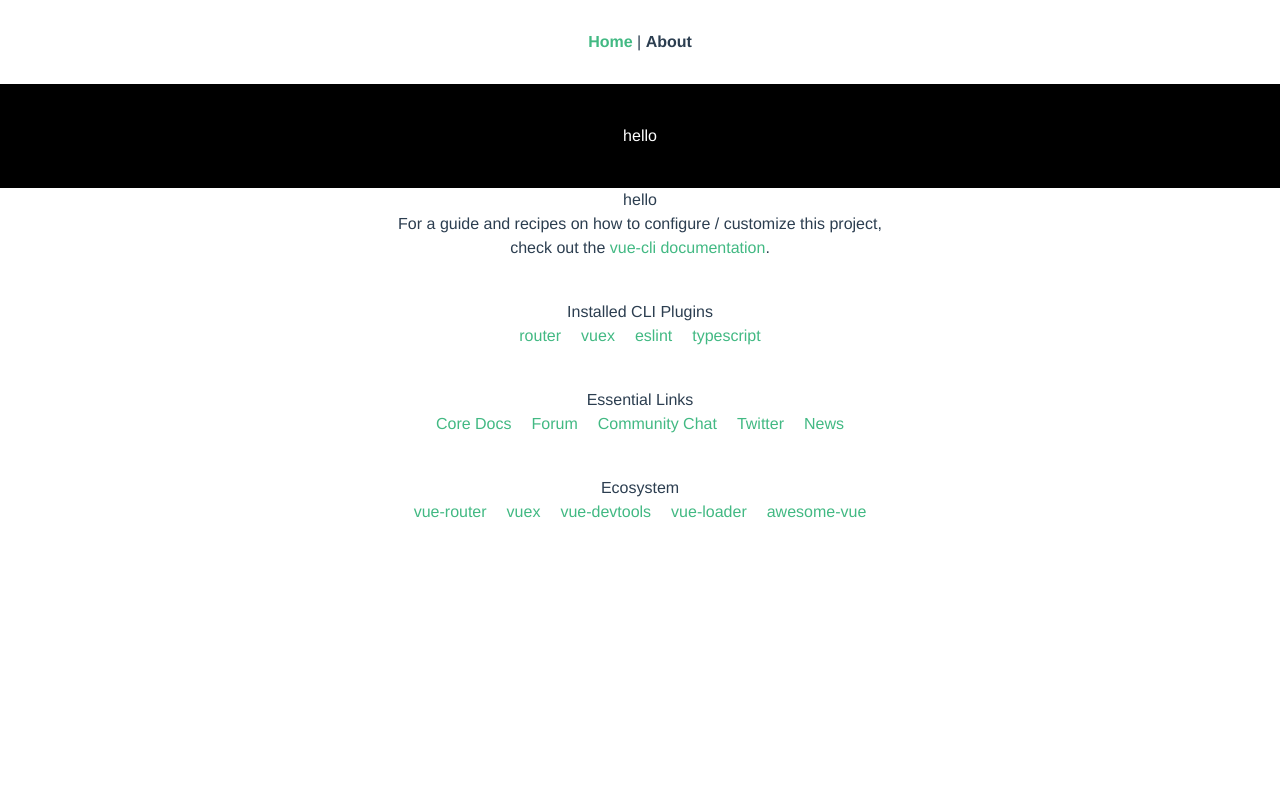
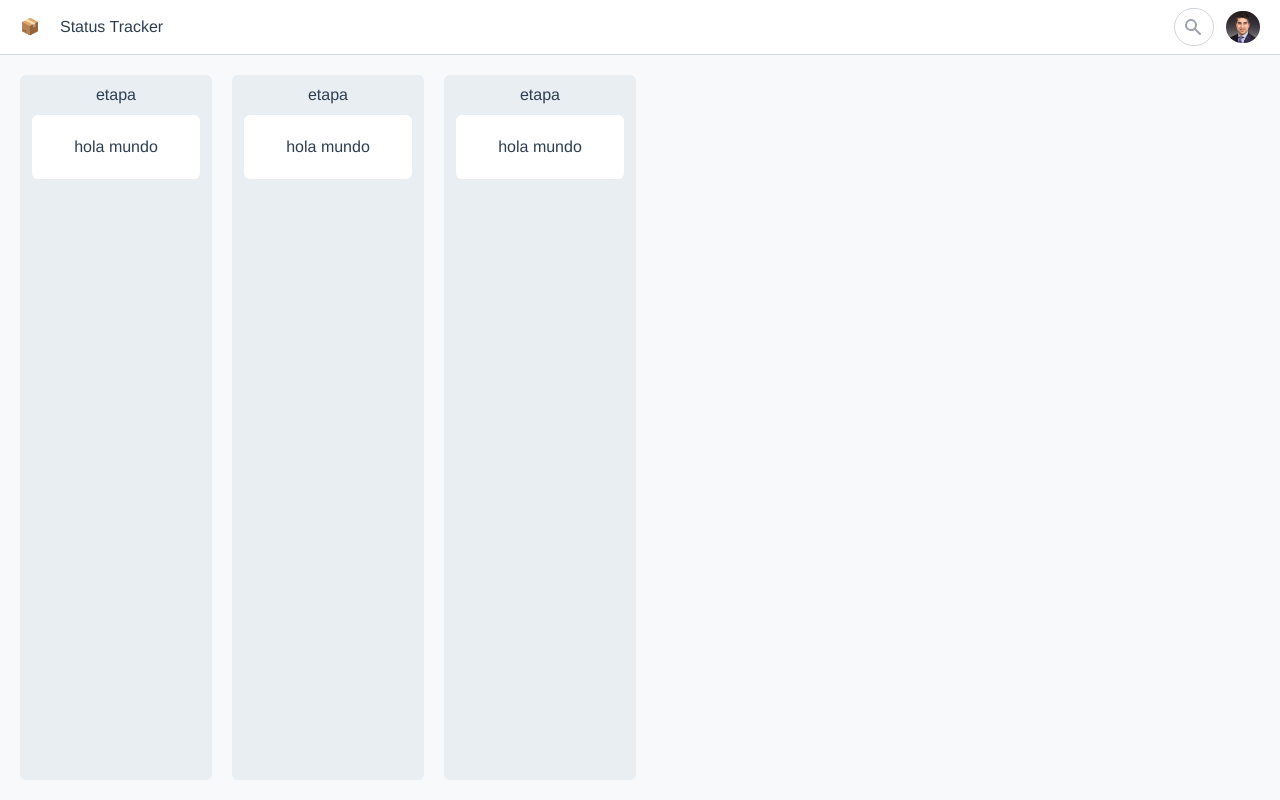
Before and after one commit to otonielguajardo/trackerboard-client, a Vue app: page /#/ in a window 1280 px wide. Built offline with nearby package versions, Linux system fonts and the light colour scheme.

Commit message:
added whole bunch of things

```diff
--- a/src/App.vue
+++ b/src/App.vue
@@ -1,9 +1,5 @@
 <template>
-  <div id="nav">
-    <router-link to="/">Home</router-link> |
-    <router-link to="/about">About</router-link>
-  </div>
-  <router-view/>
+    <router-view />
 </template>
 
 <style lang="scss">
--- a/src/assets/tailwind.css
+++ b/src/assets/tailwind.css
@@ -1,5 +1,7 @@
 @tailwind base;
+@tailwind components;
+@tailwind utilities;
 
-@tailwind components;
-
-@tailwind utilities;
+*:focus-visible {
+    outline: none;
+}
--- a/src/components/HelloWorld.vue
+++ /dev/null
@@ -1,62 +0,0 @@
-<template>
-  <div class="hello">
-    <h1>{{ msg }}</h1>
-    <p>
-      For a guide and recipes on how to configure / customize this project,<br>
-      check out the
-      <a href="https://cli.vuejs.org" target="_blank" rel="noopener">vue-cli documentation</a>.
-    </p>
-    <h3>Installed CLI Plugins</h3>
-    <ul>
-      <li><a href="https://github.com/vuejs/vue-cli/tree/dev/packages/%40vue/cli-plugin-router" target="_blank" rel="noopener">router</a></li>
-      <li><a href="https://github.com/vuejs/vue-cli/tree/dev/packages/%40vue/cli-plugin-vuex" target="_blank" rel="noopener">vuex</a></li>
-      <li><a href="https://github.com/vuejs/vue-cli/tree/dev/packages/%40vue/cli-plugin-eslint" target="_blank" rel="noopener">eslint</a></li>
-      <li><a href="https://github.com/vuejs/vue-cli/tree/dev/packages/%40vue/cli-plugin-typescript" target="_blank" rel="noopener">typescript</a></li>
-    </ul>
-    <h3>Essential Links</h3>
-    <ul>
-      <li><a href="https://vuejs.org" target="_blank" rel="noopener">Core Docs</a></li>
-      <li><a href="https://forum.vuejs.org" target="_blank" rel="noopener">Forum</a></li>
-      <li><a href="https://chat.vuejs.org" target="_blank" rel="noopener">Community Chat</a></li>
-      <li><a href="https://twitter.com/vuejs" target="_blank" rel="noopener">Twitter</a></li>
-      <li><a href="https://news.vuejs.org" target="_blank" rel="noopener">News</a></li>
-    </ul>
-    <h3>Ecosystem</h3>
-    <ul>
-      <li><a href="https://router.vuejs.org" target="_blank" rel="noopener">vue-router</a></li>
-      <li><a href="https://vuex.vuejs.org" target="_blank" rel="noopener">vuex</a></li>
-      <li><a href="https://github.com/vuejs/vue-devtools#vue-devtools" target="_blank" rel="noopener">vue-devtools</a></li>
-      <li><a href="https://vue-loader.vuejs.org" target="_blank" rel="noopener">vue-loader</a></li>
-      <li><a href="https://github.com/vuejs/awesome-vue" target="_blank" rel="noopener">awesome-vue</a></li>
-    </ul>
-  </div>
-</template>
-
-<script lang="ts">
-import { defineComponent } from 'vue';
-
-export default defineComponent({
-  name: 'HelloWorld',
-  props: {
-    msg: String,
-  },
-});
-</script>
-
-<!-- Add "scoped" attribute to limit CSS to this component only -->
-<style scoped lang="scss">
-h3 {
-  margin: 40px 0 0;
-}
-ul {
-  list-style-type: none;
-  padding: 0;
-}
-li {
-  display: inline-block;
-  margin: 0 10px;
-}
-a {
-  color: #42b983;
-}
-</style>
--- /dev/null
+++ b/src/components/SearchInput.vue
@@ -0,0 +1,47 @@
+<template>
+    <div
+        :class="search != '' ? 'w-full' : 'w-10'"
+        class="transition-all border border-gray-300 rounded-full grid overflow-hidden"
+    >
+        <div class="p-2 col-start-1 col-end-2 row-start-1 text-gray-400 row-end-2 place-self-start z-10">
+            <svg xmlns="http://www.w3.org/2000/svg" viewBox="0 0 20 20" fill="currentColor" class="h-5 w-5">
+                <path
+                    fill-rule="evenodd"
+                    d="M8 4a4 4 0 100 8 4 4 0 000-8zM2 8a6 6 0 1110.89 3.476l4.817 4.817a1 1 0 01-1.414 1.414l-4.816-4.816A6 6 0 012 8z"
+                    clip-rule="evenodd"
+                />
+            </svg>
+        </div>
+        <div
+            :class="search != '' ? 'z-10 text-gray-400' : 'text-transparent'"
+            class="p-2 col-start-1 col-end-2 row-start-1 row-end-2 cursor-pointer transition-all place-self-end"
+            @click="search = ''"
+        >
+            <svg xmlns="http://www.w3.org/2000/svg" class="h-5 w-5" viewBox="0 0 20 20" fill="currentColor">
+                <path
+                    fill-rule="evenodd"
+                    d="M4.293 4.293a1 1 0 011.414 0L10 8.586l4.293-4.293a1 1 0 111.414 1.414L11.414 10l4.293 4.293a1 1 0 01-1.414 1.414L10 11.414l-4.293 4.293a1 1 0 01-1.414-1.414L8.586 10 4.293 5.707a1 1 0 010-1.414z"
+                    clip-rule="evenodd"
+                />
+            </svg>
+        </div>
+        <input
+            :class="search != '' ? 'px-9 ' : 'cursor-pointer z-10 text-transparent'"
+            @click="search == '' ? (search = ' ') : ''"
+            v-model="search"
+            class="col-start-1 col-end-2 row-start-1 row-end-2 w-full px-4 py-2 text-sm bg-transparent"
+        />
+    </div>
+</template>
+
+<script lang="ts">
+import { defineComponent, ref } from 'vue';
+
+export default defineComponent({
+    name: 'SearchInput',
+    setup() {
+        const search = ref('');
+        return { search };
+    },
+});
+</script>
--- a/src/main.ts
+++ b/src/main.ts
@@ -2,7 +2,7 @@ import { createApp } from 'vue';
 import App from './App.vue';
 import router from './router';
 import store from './store';
-import './assets/tailwind.css'
+import './assets/tailwind.css';
 
 createApp(App)
     .use(store)
--- /dev/null
+++ b/src/router.ts
@@ -0,0 +1,17 @@
+import { createRouter, createWebHashHistory, RouteRecordRaw } from 'vue-router';
+import Board from './views/Board.vue';
+
+const routes: Array<RouteRecordRaw> = [
+    {
+        path: '/',
+        name: 'Board',
+        component: Board,
+    },
+];
+
+const router = createRouter({
+    history: createWebHashHistory(),
+    routes,
+});
+
+export default router;
--- a/src/router/index.ts
+++ /dev/null
@@ -1,25 +0,0 @@
-import { createRouter, createWebHashHistory, RouteRecordRaw } from 'vue-router'
-import Home from '../views/Home.vue'
-
-const routes: Array<RouteRecordRaw> = [
-  {
-    path: '/',
-    name: 'Home',
-    component: Home
-  },
-  {
-    path: '/about',
-    name: 'About',
-    // route level code-splitting
-    // this generates a separate chunk (about.[hash].js) for this route
-    // which is lazy-loaded when the route is visited.
-    component: () => import(/* webpackChunkName: "about" */ '../views/About.vue')
-  }
-]
-
-const router = createRouter({
-  history: createWebHashHistory(),
-  routes
-})
-
-export default router
--- a/src/views/About.vue
+++ /dev/null
@@ -1,5 +0,0 @@
-<template>
-  <div class="about">
-    <h1>This is an about page</h1>
-  </div>
-</template>
--- /dev/null
+++ b/src/views/Board.vue
@@ -0,0 +1,46 @@
+<template>
+    <div>
+        <div class="px-3 sm:px-5 py-2 bg-white flex justify-between items-center border-b border-gray-300">
+            <div class="sm:w-60 flex">
+                <span class="mr-3 sm:mr-5"> 📦 </span> <span class="hidden sm:block"> Status Tracker </span>
+            </div>
+            <div class="flex justify-end items-center w-full sm:w-1/2 md:w-1/3 lg:w-1/4">
+                <SearchInput></SearchInput>
+                <img class="ml-3  h-8 rounded-full" src="@/assets/images/user.png" alt="" />
+            </div>
+        </div>
+        <div id="dashboard" class="bg-gray-100 p-3 sm:p-5 grid gap-3 sm:gap-5 grid-rows-1 grid-flow-col auto-cols-min overflow-x-auto">
+            <div class="bg-gray-200 px-3 rounded-md w-48 h-full" v-for="(stage, si) in data" :key="si">
+                <div class="py-2">{{ stage.name }}</div>
+                <div class="bg-white p-5 rounded-md" v-for="(item, ii) in stage.items" :key="ii">
+                    {{ item.name }}
+                </div>
+            </div>
+        </div>
+    </div>
+</template>
+
+<script lang="ts">
+import SearchInput from '@/components/SearchInput.vue';
+import { defineComponent, ref } from 'vue';
+
+export default defineComponent({
+    components: { SearchInput },
+    name: 'Board',
+    setup() {
+        const search = ref('hello');
+        const data = ref([
+            { name: 'etapa', items: [{ name: 'hola mundo' }] },
+            { name: 'etapa', items: [{ name: 'hola mundo' }] },
+            { name: 'etapa', items: [{ name: 'hola mundo' }] },
+        ]);
+        return { search, data };
+    },
+});
+</script>
+
+<style lang="scss" scoped>
+#dashboard {
+    height: calc(100vh - 55px);
+}
+</style>
--- a/src/views/Home.vue
+++ /dev/null
@@ -1,18 +0,0 @@
-<template>
-    <div class="home">
-        <p class="text-white bg-black p-10">hello</p>
-        <HelloWorld msg="hello"></HelloWorld>
-    </div>
-</template>
-
-<script lang="ts">
-import { defineComponent } from 'vue';
-import HelloWorld from '@/components/HelloWorld.vue'; // @ is an alias to /src
-
-export default defineComponent({
-    name: 'Home',
-    components: {
-        HelloWorld,
-    },
-});
-</script>
--- a/tailwind.config.js
+++ b/tailwind.config.js
@@ -1,8 +1,18 @@
+/* eslint-disable @typescript-eslint/no-var-requires */
+const colors = require('tailwindcss/colors');
+
 module.exports = {
 	purge: { content: ['./public/**/*.html', './src/**/*.vue'] },
 	darkMode: false, // or 'media' or 'class'
 	theme: {
-    extend: {},
+		extend: {
+			colors: {
+				gray: {
+					'100': '#F8F9FA',
+					'200': '#E9EEF2'
+				},
+			}
+		},
 	},
 	variants: {
 		extend: {},
```
Also changed, not shown: src/assets/images/user.png (added), src/assets/logo.png (deleted). Lines whose indentation alone changed are shown as unchanged.
